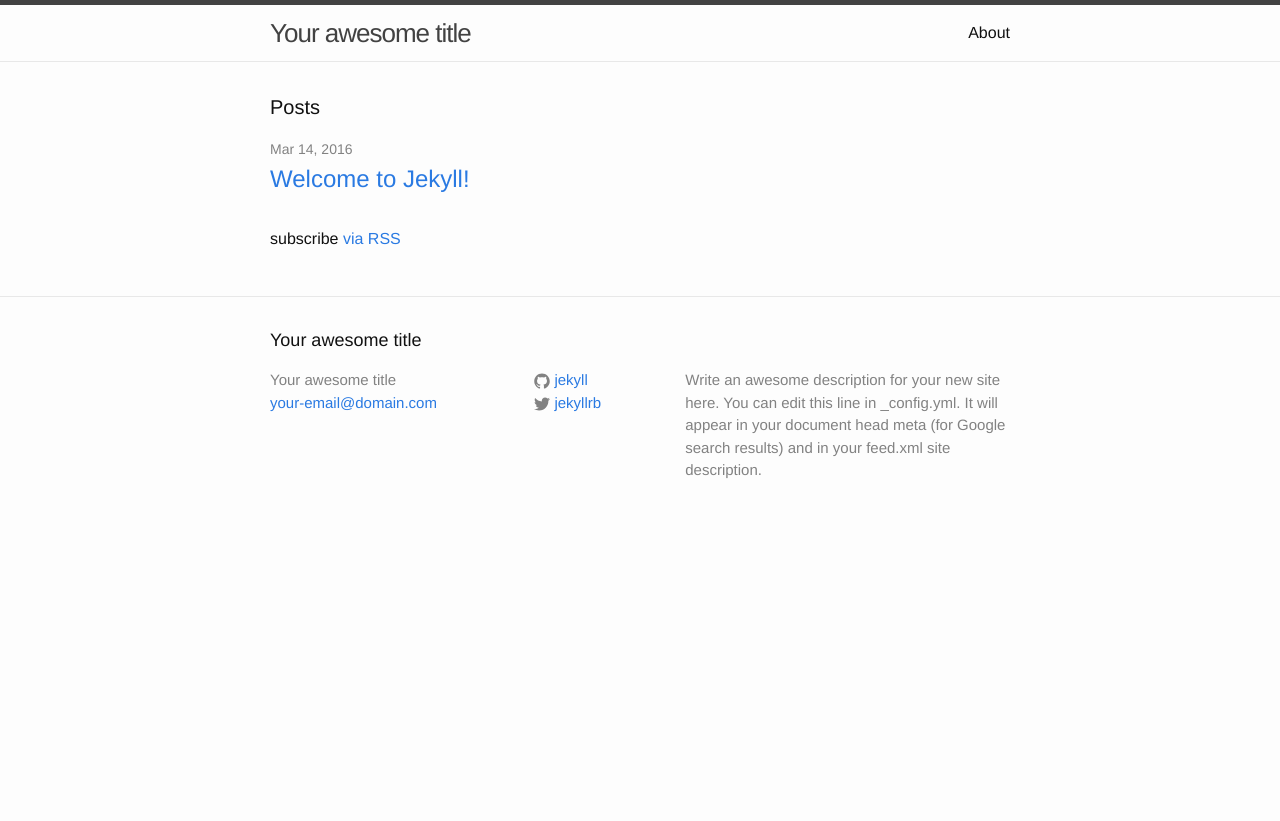
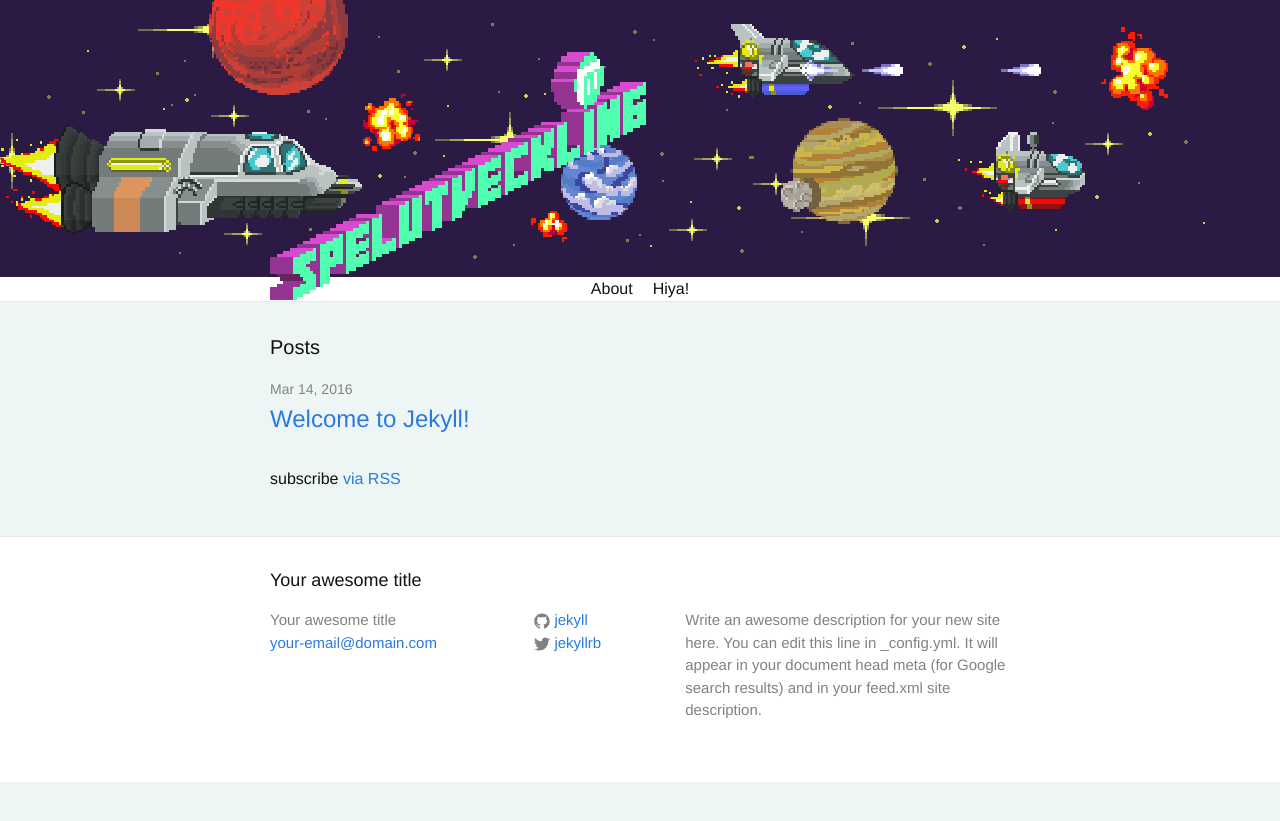
Before and after one commit to alexbMAH/alexbMAH.github.io, a Jekyll site: the page built from index.html, in a window 1280 px wide. Shown: the top 821 px of the page. Built offline with Jekyll 4.4.1, drawn with Linux system fonts in a browser that asks for light colours.

Commit message:
Header + preliminary colours

```diff
--- a/_includes/footer.html
+++ b/_includes/footer.html
@@ -1,6 +1,6 @@
-<footer class="site-footer">
+<footer class="site-footer" style="background-color:#FFFFFF">
 
-  <div class="wrapper">
+  <div class="wrapper" style="background-color:#FFFFFF">
 
     <h2 class="footer-heading">{{ site.title }}</h2>
 
--- a/_includes/header.html
+++ b/_includes/header.html
@@ -1,19 +1,20 @@
 <header class="site-header">
 
-  <div class="wrapper">
+  <div>
 
-    <a class="site-title" href="{{ site.baseurl }}/">{{ site.title }}</a>
+    <!-- <a class="site-title" href="{{ site.baseurl }}/">{{ site.title }}</a> -->
+	<div class="wrapper">
+		<div class="banner-title">
+
+		</div>
+	</div>
+
+	<div class="header">
+	</div>
 
     <nav class="site-nav">
-      <a href="#" class="menu-icon">
-        <svg viewBox="0 0 18 15">
-          <path fill="#424242" d="M18,1.484c0,0.82-0.665,1.484-1.484,1.484H1.484C0.665,2.969,0,2.304,0,1.484l0,0C0,0.665,0.665,0,1.484,0 h15.031C17.335,0,18,0.665,18,1.484L18,1.484z"/>
-          <path fill="#424242" d="M18,7.516C18,8.335,17.335,9,16.516,9H1.484C0.665,9,0,8.335,0,7.516l0,0c0-0.82,0.665-1.484,1.484-1.484 h15.031C17.335,6.031,18,6.696,18,7.516L18,7.516z"/>
-          <path fill="#424242" d="M18,13.516C18,14.335,17.335,15,16.516,15H1.484C0.665,15,0,14.335,0,13.516l0,0 c0-0.82,0.665-1.484,1.484-1.484h15.031C17.335,12.031,18,12.696,18,13.516L18,13.516z"/>
-        </svg>
-      </a>
 
-      <div class="trigger">
+      <div class="trigger" style="display: flex; flex-direction: horizontal; justify-content:center;">
         {% for my_page in site.pages %}
           {% if my_page.title %}
           <a class="page-link" href="{{ my_page.url | prepend: site.baseurl }}">{{ my_page.title }}</a>
--- a/_sass/_base.scss
+++ b/_sass/_base.scss
@@ -16,7 +16,7 @@ dl, dd, ol, ul, figure {
 body {
     font: $base-font-weight #{$base-font-size}/#{$base-line-height} $base-font-family;
     color: $text-color;
-    background-color: $background-color;
+    background-color: #EEF5F5;
     -webkit-text-size-adjust: 100%;
     -webkit-font-feature-settings: "kern" 1;
     -moz-font-feature-settings: "kern" 1;
@@ -162,6 +162,7 @@ pre {
     margin-left: auto;
     padding-right: $spacing-unit;
     padding-left: $spacing-unit;
+	position:relative;
     @extend %clearfix;
 
     @include media-query($on-laptop) {
@@ -170,6 +171,22 @@ pre {
         padding-right: $spacing-unit / 2;
         padding-left: $spacing-unit / 2;
     }
+}
+
+.header {
+	background-image: url("/assets/spelutveckling_banner_background.png");
+	background-position: center;
+	height: 277px;
+}
+
+.banner-title {
+	position: absolute;
+	z-index: 10;
+	left: $spacing-unit;
+	top: 52px;
+	width: 376px;
+	height: 248px;
+	background-image: url("/assets/spelutveckling_banner_title.png");
 }
 
 
--- a/_sass/_layout.scss
+++ b/_sass/_layout.scss
@@ -2,7 +2,7 @@
  * Site header
  */
 .site-header {
-    border-top: 5px solid $grey-color-dark;
+    border-top: 0px solid $grey-color-dark;
     border-bottom: 1px solid $grey-color-light;
     min-height: 56px;
 
@@ -25,8 +25,9 @@
 }
 
 .site-nav {
-    float: right;
+
     line-height: 56px;
+	background-color: #FFFFFF;
 
     .menu-icon {
         display: none;
```
Also changed, not shown: hiya.md (added, +15 -0 lines), assets/spelutveckling_banner.png (added), assets/spelutveckling_banner_background.png (added), assets/spelutveckling_banner_title.png (added).
